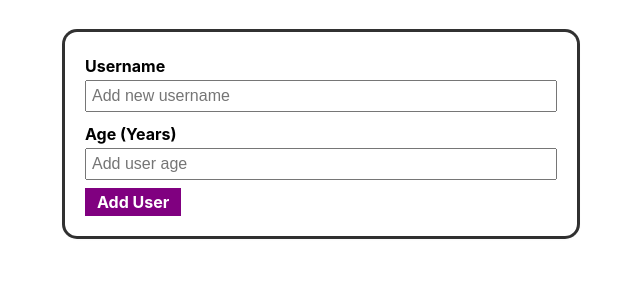
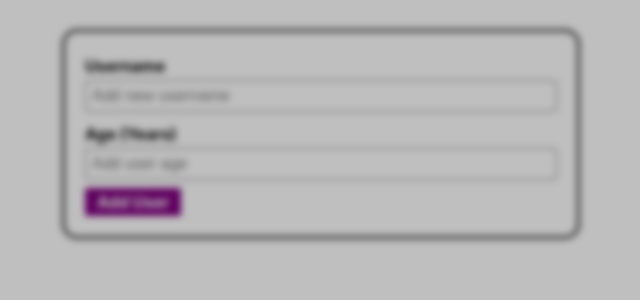
Before and after one commit to Ticlero/ttp, a React (Create React App) app: page / in a window 1280 px wide. Shown: the top 300 px of the page, without its empty margins (319-959 px from the left). Built offline with nearby package versions, Linux system fonts and the light colour scheme.

Commit message:
making modal

```diff
--- a/src/App.js
+++ b/src/App.js
@@ -1,10 +1,22 @@
+import React, { useState } from "react";
+
 import AddUser from "./Components/AddUser/AddUser";
 import Modal from "./Components/UI/Modal";
+import ModalContent from "./Components/UI/ModalContent";
+const ErrorMessage = [
+  "Please enter a valid name and age (non-empty values).",
+  "Plese enter a valid age ( > 0 ).",
+  "",
+];
+
 const App = (props) => {
+  const [errType, setErrType] = useState(2);
   return (
     <div>
-      <Modal></Modal>
-      <AddUser></AddUser>
+      <AddUser setErrorHandler={setErrType}></AddUser>
+      <Modal isHidden={errType === 0 || errType === 1 ? true : false}>
+        <ModalContent errorMessage={ErrorMessage[errType]}></ModalContent>
+      </Modal>
     </div>
   );
 };
--- a/src/Components/AddUser/AddUser.jsx
+++ b/src/Components/AddUser/AddUser.jsx
@@ -1,12 +1,12 @@
-import React from 'react';
-import Card from '../UI/Card';
-import AddUserForm from '../AddUserForm/AddUserForm';
-import styles from './AddUser.module.css';
+import React, { useState } from "react";
+import Card from "../UI/Card";
+import AddUserForm from "../AddUserForm/AddUserForm";
+import styles from "./AddUser.module.css";
 
 const AddUser = (props) => {
   return (
-    <Card className="add-user-box">
-      <AddUserForm></AddUserForm>
+    <Card className='add-user-box'>
+      <AddUserForm setErrorHandler={props.setErrorHandler}></AddUserForm>
     </Card>
   );
 };
--- a/src/Components/AddUserForm/AddUserForm.jsx
+++ b/src/Components/AddUserForm/AddUserForm.jsx
@@ -33,17 +33,20 @@ const AddUserForm = (props) => {
 
     if (enteredUsername.trim().length === 0) {
       setIsNameValid(false);
+      props.setErrorHandler(0);
       flag = false;
     }
 
     if (isNaN(ageValue) || enteredUseAge.trim().length === 0) {
       setIsAgeValid(false);
+      props.setErrorHandler(0);
       flag = false;
     }
 
     if (!isNaN(ageValue)) {
       if (ageValue < 0) {
         setIsAgeValid(false);
+        props.setErrorHandler(1);
         flag = false;
       }
     }
--- a/src/Components/UI/Modal.jsx
+++ b/src/Components/UI/Modal.jsx
@@ -2,7 +2,11 @@ import React, { useState } from "react";
 import styles from "./Modal.module.css";
 
 const Modal = (props) => {
-  return <div></div>;
+  return (
+    <div className={`${styles.modal} ${props.isHidden && styles.hidden}`}>
+      {props.childern}
+    </div>
+  );
 };
 
 export default Modal;
--- a/src/Components/UI/Modal.module.css
+++ b/src/Components/UI/Modal.module.css
@@ -0,0 +1,13 @@
+.modal {
+  position: absolute;
+  width: 100%;
+  height: 100%;
+  background: rgba(0, 0, 0, 0.25);
+  top: 0;
+  left: 0;
+  backdrop-filter: blur(3.5px);
+}
+
+.modal.hidden {
+  visibility: hidden;
+}
--- /dev/null
+++ b/src/Components/UI/ModalContent.jsx
@@ -0,0 +1,13 @@
+import React from "react";
+import styles from "./ModalContent.module.css";
+import Card from "./Card";
+
+const ModalContent = (props) => {
+  return (
+    <Card>
+      <div className={`${styles["modal-contents"]}`}></div>
+    </Card>
+  );
+};
+
+export default ModalContent;
--- /dev/null
+++ b/src/Components/UI/ModalContent.module.css
@@ -0,0 +1,5 @@
+.modal .modal-contents {
+  position: relative;
+  margin: 50rem 50rem;
+  background-color: white;
+}
```
